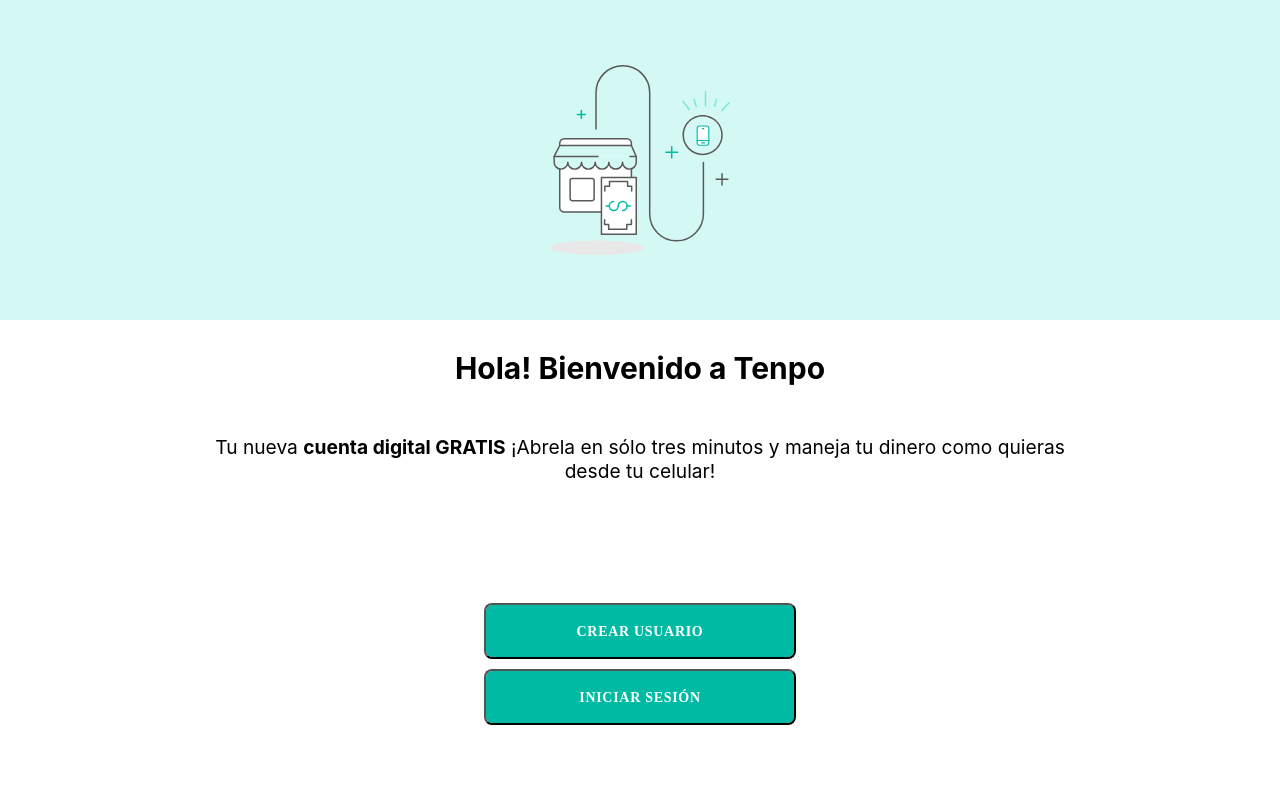
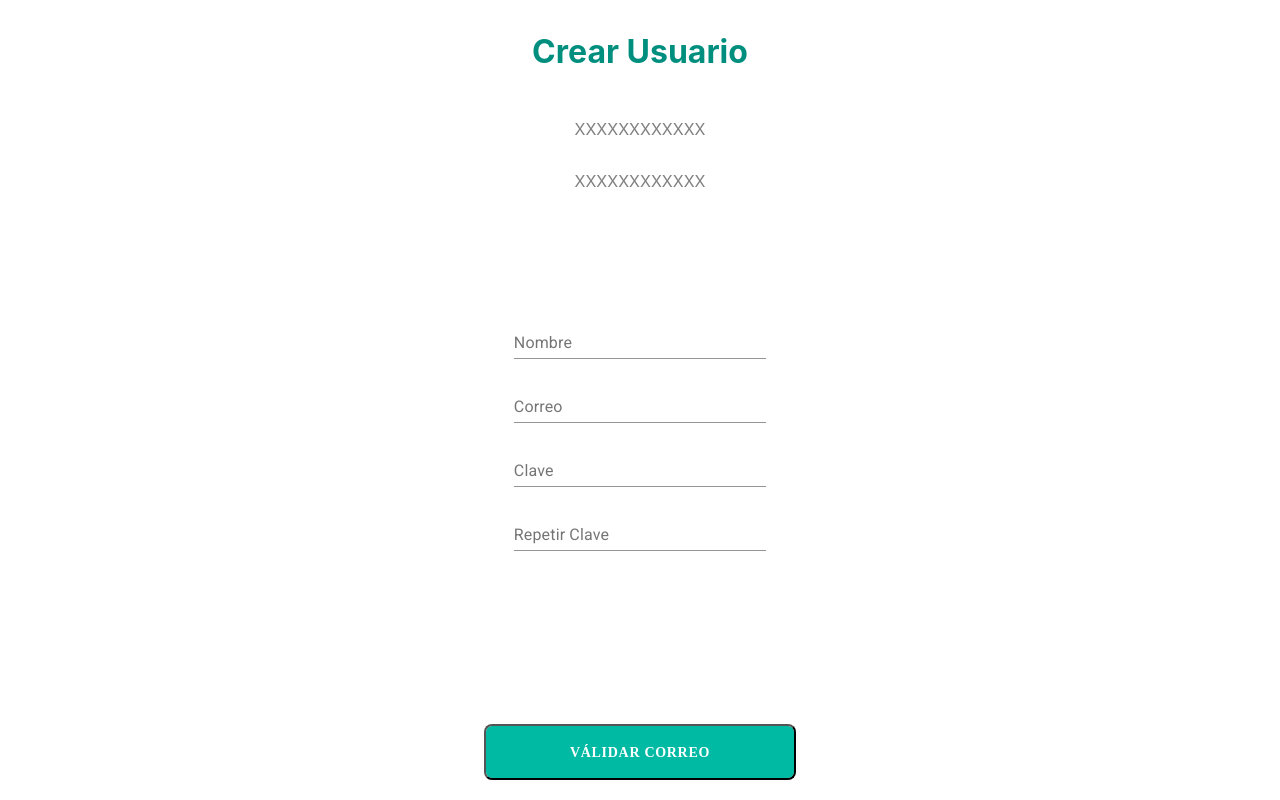
Before and after one commit to veronicaurrutia/scl012-tenpo, a React (Create React App) app: page /registrarse in a window 1280 px wide. Built offline with nearby package versions, Linux system fonts and the light colour scheme.

Commit message:
component view registry

```diff
--- a/package.json
+++ b/package.json
@@ -3,12 +3,15 @@
   "version": "0.1.0",
   "private": true,
   "dependencies": {
+    "@material-ui/core": "^4.9.14",
+    "@material-ui/icons": "^4.9.1",
     "@testing-library/jest-dom": "^4.2.4",
     "@testing-library/react": "^9.5.0",
     "@testing-library/user-event": "^7.2.1",
     "prop-types": "^15.7.2",
     "react": "^16.13.1",
     "react-dom": "^16.13.1",
+    "react-router-dom": "^5.2.0",
     "react-scripts": "3.4.1"
   },
   "scripts": {
--- a/public/index.html
+++ b/public/index.html
@@ -4,11 +4,14 @@
     <meta charset="utf-8" />
     <link rel="icon" href="%PUBLIC_URL%/favicon.ico" />
     <meta name="viewport" content="width=device-width, initial-scale=1" />
+    <meta name="viewport" content="minimum-scale=1, initial-scale=1, width=device-width"/>
     <meta name="theme-color" content="#000000" />
     <meta
       name="description"
       content="Web site created using create-react-app"
     />
+    <link rel="stylesheet" href="https://fonts.googleapis.com/icon?family=Material+Icons" />
+    <link rel="stylesheet" href="https://fonts.googleapis.com/css?family=Roboto:300,400,500,700&display=swap" />
     <link rel="apple-touch-icon" href="%PUBLIC_URL%/logo192.png" />
     <!--
       manifest.json provides metadata used when your web app is installed on a
--- a/src/App.js
+++ b/src/App.js
@@ -1,12 +1,21 @@
 import React from 'react';
 import './App.css';
-import Welcome from './components/Welcome.jsx'
+import Welcome from './components/Welcome.jsx';
+import Registry from './components/Registry.jsx';
+import { BrowserRouter as Router, Switch, Route } from 'react-router-dom';
 
 function App() {
   return (
-    <>
-      <Welcome />
-    </>
+      <Router >
+        <Switch>
+          <Route path="/" exact>
+            <Welcome />
+          </Route>
+          <Route path="/registrarse">
+            <Registry />
+          </Route>
+        </Switch>
+    </Router>
   );
 }
 
--- /dev/null
+++ b/src/assets/css/registry.css
@@ -0,0 +1,23 @@
+.container-registry{
+    display: flex;
+    justify-content: center;
+    align-items: center;
+    flex-direction: column;
+}
+
+.container-registry h1{
+    margin-top: 1em;
+    margin-bottom: 1em;
+    color:#008F7E;
+
+}
+.container-registry p{
+    color: gray;
+
+}
+.container-registry form {
+    display: flex;
+    flex-direction: column;
+    margin-bottom: 10em;
+    margin-top: 6em;
+}
--- a/src/components/Registry.jsx
+++ b/src/components/Registry.jsx
@@ -0,0 +1,41 @@
+import React from "react";
+import "../assets/css/registry.css";
+import { makeStyles } from "@material-ui/core/styles";
+import TextField from "@material-ui/core/TextField";
+import ButtonPrimary from './ButtonPrimary';
+
+const useStyles = makeStyles((theme) => ({
+  root: {
+    "& > *": {
+      margin: theme.spacing(1),
+      width: "25ch",
+    },
+    "& label.Mui-focused": {
+      color: "#00BAA4",
+    },
+    "& .MuiInput-underline:after": {
+      borderBottomColor: "#00BAA4",
+    },
+
+  },
+}));
+
+const Registry = () => {
+  const classes = useStyles();
+  return (
+    <div className="container-registry">
+      <h1>Crear Usuario</h1>
+      <p>XXXXXXXXXXXX</p>
+      <p>XXXXXXXXXXXX</p>
+      <form className={classes.root} noValidate autoComplete="off">
+        <TextField id="standard-basic" label="Nombre" />
+        <TextField id="standard-basic" label="Correo" />
+        <TextField id="standard-basic" label="Clave" />
+        <TextField id="standard-basic" label="Repetir Clave" />
+      </form>
+      <ButtonPrimary title='Válidar Correo'/>
+    </div>
+  );
+};
+
+export default Registry;
--- a/src/components/Welcome.jsx
+++ b/src/components/Welcome.jsx
@@ -1,4 +1,5 @@
 import React from 'react'
+import { Link } from "react-router-dom";
 import '../assets/css/welcome.css';
 import welcome from '../assets/img/welcome.svg'
 import ButtonPrimary from './ButtonPrimary';
@@ -15,7 +16,9 @@
             <div className='body-welcome'>
                 <p>Tu nueva <strong>cuenta digital GRATIS</strong> ¡Abrela en sólo tres minutos y maneja tu dinero como quieras desde tu celular!</p>
             </div>
-                <ButtonPrimary title='Crear Usuario'/>
+                <Link to="/registrarse">
+                    <ButtonPrimary title='Crear Usuario'/>
+                </Link>
                 <ButtonPrimary title='Iniciar Sesión' />
         </div>
     )
```
Also changed, not shown: src/components/CreateAccount.jsx (deleted), 1 other file (tests, documents, lock files or other folders).
